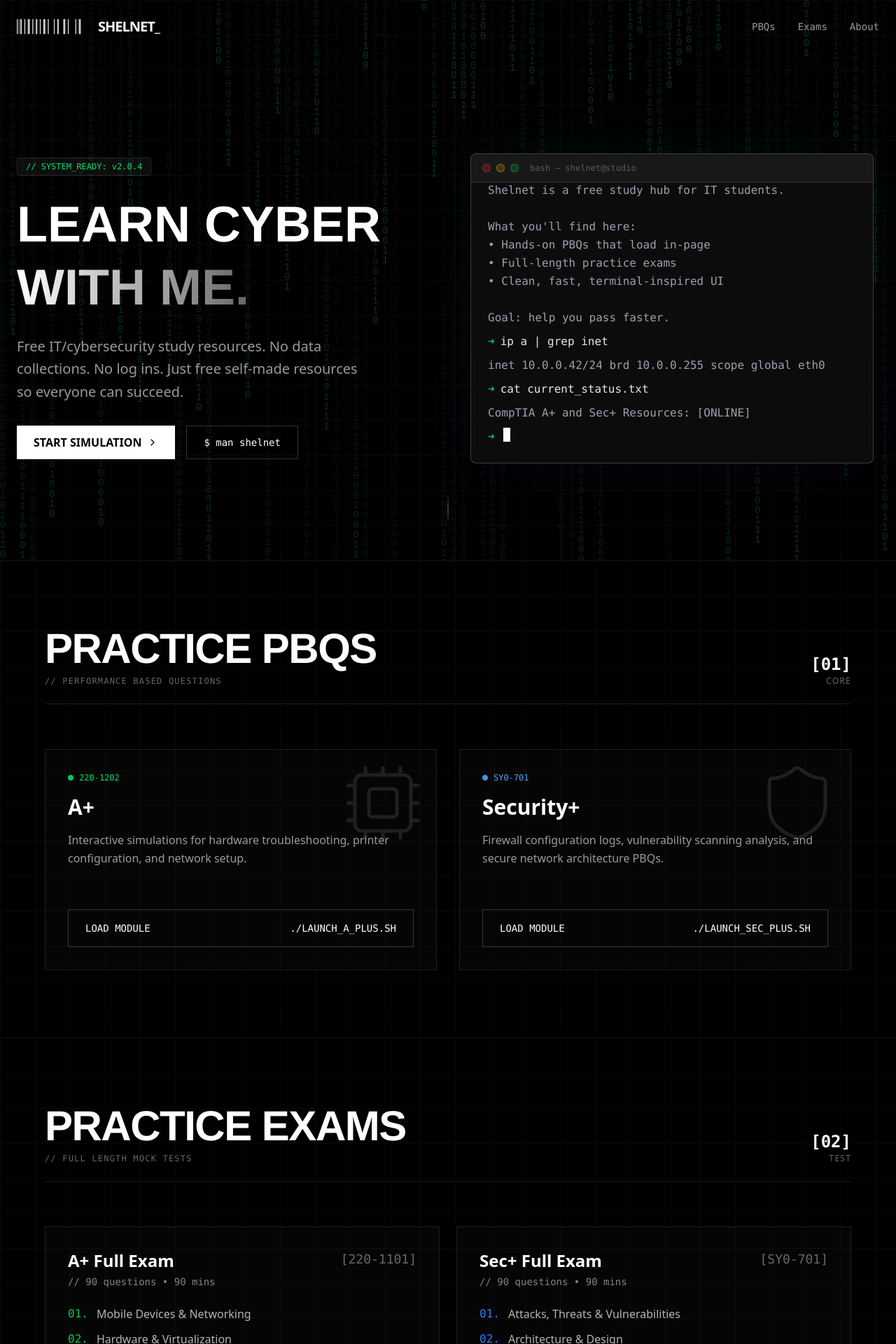
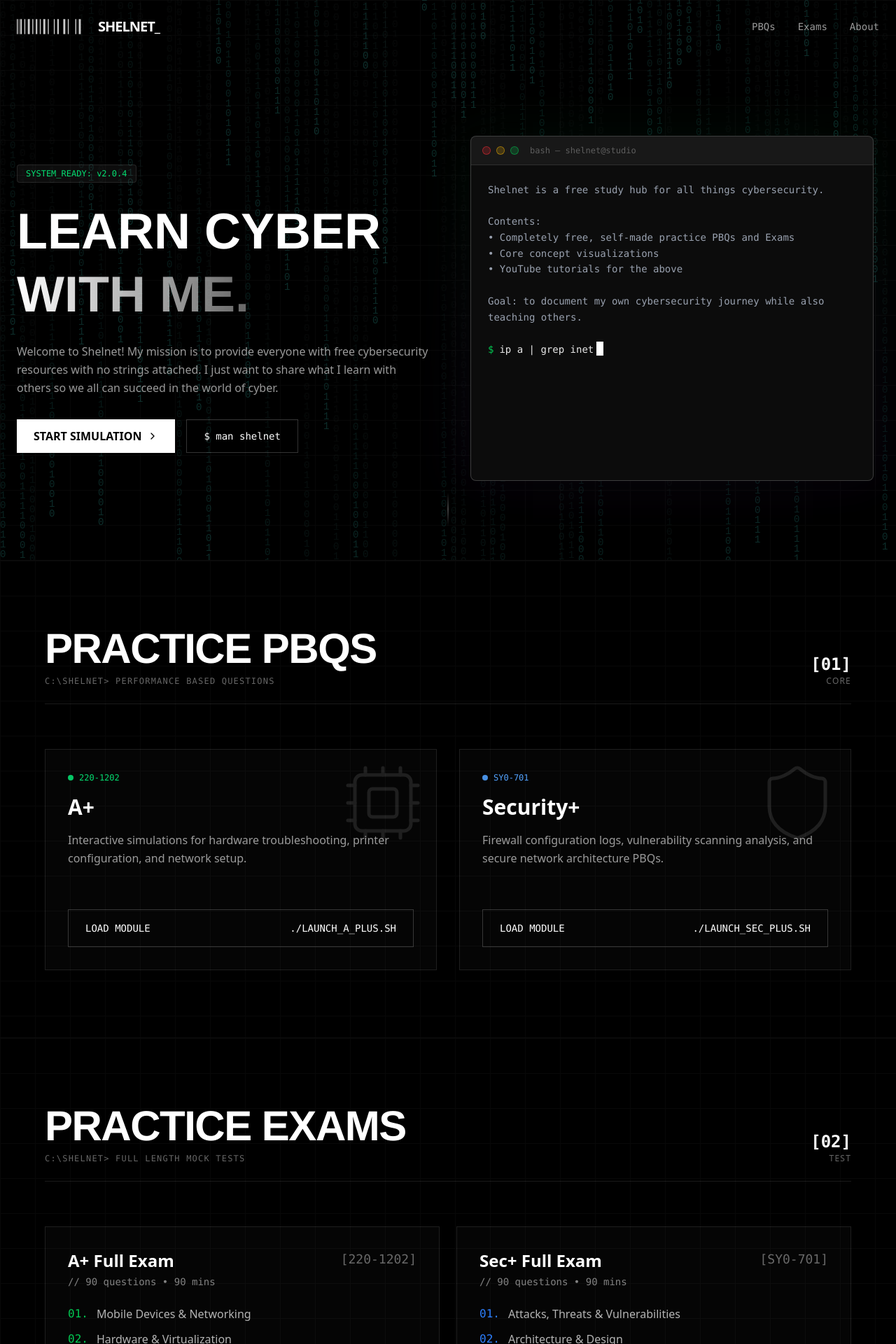
Before and after one commit to lui-gi/shelnet-site, a React (Vite) app: page / in a window 1280 px wide. Shown: the top 1920 px of the page at 70% size. Built offline with nearby package versions, Linux system fonts and the light colour scheme.

Commit message:
updated UI/terminalComponent
note: left off at socials; change linkedin and mail

```diff
--- a/src/App.jsx
+++ b/src/App.jsx
@@ -108,94 +108,88 @@ const BinaryRain = () => {
 
 /* --- TERMINAL COMPONENT --- */
 
+/* --- TERMINAL COMPONENT --- */
+
 const TerminalComponent = () => {
-  const [lines, setLines] = useState([]);
-  const [currentCmd, setCurrentCmd] = useState('');
+  const [typedCmd, setTypedCmd] = useState('');
+  const [output, setOutput] = useState(null); // null = hidden, string = visible
   const [showCursor, setShowCursor] = useState(true);
-  const terminalRef = useRef(null);
 
-  const introText = `Shelnet is a free study hub for IT students.
+  // Refs for managing the loop safely
+  const isMounted = useRef(true);
 
-What you'll find here:
-• Hands-on PBQs that load in-page
-• Full-length practice exams
-• Clean, fast, terminal-inspired UI
+  const introText = `Shelnet is a free study hub for all things cybersecurity.
 
-Goal: help you pass faster.`;
+Contents:
+• Completely free, self-made practice PBQs and Exams
+• Core concept visualizations
+• YouTube tutorials for the above
+
+Goal: to document my own cybersecurity journey while also teaching others.`;
 
   const commands = [
-    { cmd: 'whoami', out: 'shelnet_guest' },
+    { cmd: 'whoami', out: 'shelnet' },
     { cmd: 'ip a | grep inet', out: 'inet 10.0.0.42/24 brd 10.0.0.255 scope global eth0' },
-    { cmd: 'cat current_status.txt', out: 'CompTIA A+ and Sec+ Resources: [ONLINE]' },
-    { cmd: 'echo "Ready to study?"', out: 'Ready.' }
+    { cmd: 'cat current_status.txt', out: 'Rolling out Security+ PBQs.' },
+    { cmd: 'ls', out: 'PBQS     Exams     About     contact.pcap' }
   ];
 
+  // Helper for delays
+  const delay = (ms) => new Promise(r => setTimeout(r, ms));
+
   useEffect(() => {
-    let isMounted = true;
+    isMounted.current = true;
+
+    const runTerminalLoop = async () => {
       let cmdIndex = 0;
-    let charIndex = 0;
-    let phase = 'intro'; // intro, type, process, output, wait
 
-    const runTerminal = async () => {
-      // 1. Show Intro
-      if (phase === 'intro') {
-        setLines([{ type: 'output', text: introText }]);
-        await new Promise(r => setTimeout(r, 1000));
-        phase = 'type';
+      while (isMounted.current) {
+        const current = commands[cmdIndex];
+
+        // --- STEP 1: RESET ---
+        // Clear previous command and output, leaving only Intro
+        setTypedCmd('');
+        setOutput(null);
+        await delay(800); // Pause before starting next command
+
+        // --- STEP 2: TYPE COMMAND ---
+        if (!isMounted.current) return;
+        for (let i = 0; i <= current.cmd.length; i++) {
+          if (!isMounted.current) return;
+          setTypedCmd(current.cmd.slice(0, i));
+          // Typing speed variation
+          await delay(50 + Math.random() * 40);
         }
 
-      while (isMounted) {
-        if (phase === 'type') {
-          const targetCmd = commands[cmdIndex].cmd;
-          if (charIndex < targetCmd.length) {
-            setCurrentCmd(targetCmd.slice(0, charIndex + 1));
-            charIndex++;
-            await new Promise(r => setTimeout(r, 50 + Math.random() * 50));
-          } else {
-            phase = 'process';
-            await new Promise(r => setTimeout(r, 300));
-          }
-        }
-        else if (phase === 'process') {
-          setLines(prev => [...prev, { type: 'command', text: commands[cmdIndex].cmd }]);
-          setCurrentCmd('');
-          charIndex = 0;
-          phase = 'output';
-        }
-        else if (phase === 'output') {
-          setLines(prev => [...prev, { type: 'output', text: commands[cmdIndex].out }]);
-          phase = 'wait';
+        // --- STEP 3: PROCESS DELAY ---
+        await delay(400); // Slight pause after typing before enter is "hit"
+
+        // --- STEP 4: SHOW OUTPUT ---
+        if (!isMounted.current) return;
+        setOutput(current.out);
+
+        // --- STEP 5: READ DELAY ---
+        // Wait for user to read the output before clearing
+        await delay(2500);
+
+        // --- STEP 6: LOOP INCREMENT ---
         cmdIndex = (cmdIndex + 1) % commands.length;
-          await new Promise(r => setTimeout(r, 2000));
-          if(cmdIndex === 0) {
-             // Clear screen occasionally
-             setLines([{ type: 'output', text: introText }]);
-          }
-          phase = 'type';
-        }
       }
     };
 
-    runTerminal();
-    return () => { isMounted = false; };
+    runTerminalLoop();
+
+    return () => { isMounted.current = false; };
   }, []);
 
-  // Blink cursor
+  // Blinking cursor effect
   useEffect(() => {
     const interval = setInterval(() => setShowCursor(prev => !prev), 500);
     return () => clearInterval(interval);
   }, []);
 
-  // Auto scroll
-  useEffect(() => {
-    if (terminalRef.current) {
-      terminalRef.current.scrollTop = terminalRef.current.scrollHeight;
-    }
-  }, [lines, currentCmd]);
-
   return (
-    <div className="w-full max-w-xl mx-auto font-mono text-sm md:text-base leading-relaxed bg-[#0c0c0c] border border-white/20 rounded-lg shadow-2xl overflow-hidden relative z-20">
-      {/* Terminal Bar */}
+    <div className="w-full max-w-xl mx-auto font-mono text-xs md:text-sm leading-relaxed bg-[#0c0c0c] border border-white/20 rounded-lg shadow-2xl overflow-hidden relative z-20">      {/* Terminal Bar */}
       <div className="flex items-center gap-2 px-4 py-3 bg-white/5 border-b border-white/10">
         <div className="w-3 h-3 rounded-full bg-red-500/20 border border-red-500/50"></div>
         <div className="w-3 h-3 rounded-full bg-yellow-500/20 border border-yellow-500/50"></div>
@@ -204,24 +198,39 @@ Goal: help you pass faster.`;
       </div>
 
       {/* Terminal Body */}
-      <div ref={terminalRef} className="h-[300px] md:h-[400px] overflow-y-auto p-4 md:p-6 text-gray-300 font-mono">
-        {lines.map((line, i) => (
-          <div key={i} className="mb-2 whitespace-pre-wrap">
-            {line.type === 'command' ? (
-              <div className="flex">
-                <span className="text-green-500 mr-2">➜</span>
-                <span className="text-white/90">{line.text}</span>
+      <div className="h-[350px] md:h-[450px] overflow-y-auto p-4 md:p-6 text-gray-300 font-mono">
+
+        {/* 1. Static Intro Text (Always visible) */}
+        <div className="mb-6 whitespace-pre-wrap text-gray-400">
+          {introText}
         </div>
-            ) : (
-              <div className="text-gray-400">{line.text}</div>
+
+        {/* 2. Dynamic Command Line */}
+        <div className="flex flex-wrap">
+          <span className="text-green-500 mr-2 shrink-0">$</span>
+          <span className="text-white/90 break-all">{typedCmd}</span>
+
+          {/* Cursor: Only show if output isn't displayed yet (mimics typing active) */}
+          {!output && (
+            <span className={`${showCursor ? 'opacity-100' : 'opacity-0'} w-2.5 h-5 bg-white ml-1 block`}></span>
           )}
         </div>
-        ))}
-        <div className="flex">
-          <span className="text-green-500 mr-2">➜</span>
-          <span className="text-white/90">{currentCmd}</span>
+
+        {/* 3. Output Section */}
+        {output && (
+          <div className="mt-2 text-gray-400 whitespace-pre-wrap animate-in fade-in duration-300">
+            {output}
+          </div>
+        )}
+
+        {/* Empty prompt shown after output to mimic terminal waiting state */}
+        {output && (
+           <div className="flex mt-2">
+            <span className="text-green-500 mr-2">$</span>
             <span className={`${showCursor ? 'opacity-100' : 'opacity-0'} w-2.5 h-5 bg-white ml-1 block`}></span>
            </div>
+        )}
+
       </div>
     </div>
   );
@@ -286,7 +295,7 @@ export default function App() {
           {/* Left Content */}
           <div>
              <div className="mb-6 inline-block px-3 py-1 bg-white/5 border border-white/10 rounded text-xs font-mono text-green-400">
-               // SYSTEM_READY: v2.0.4
+               SYSTEM_READY: v2.0.4
              </div>
              <h1 className="text-5xl md:text-7xl font-bold leading-tight mb-6" style={{ fontFamily: 'Helvetica Neue, sans-serif' }}>
                LEARN CYBER<br />
@@ -294,8 +303,8 @@ export default function App() {
                  WITH ME.
                </span>
              </h1>
-             <p className="text-white/60 text-lg md:text-xl max-w-lg leading-relaxed mb-8">
-               Free IT/cybersecurity study resources. No data collections. No log ins. Just free self-made resources so everyone can succeed.
+             <p className="text-white/60 text-base md:text-base max-w-base leading-relaxed mb-8">
+               Welcome to Shelnet! My mission is to provide everyone with free cybersecurity resources with no strings attached. I just want to share what I learn with others so we all can succeed in the world of cyber.
              </p>
              <div className="flex flex-wrap gap-4">
                <a href="#pbqs" className="group px-6 py-3 bg-white text-black font-bold flex items-center gap-2 hover:bg-gray-200 transition-colors">
@@ -324,7 +333,7 @@ export default function App() {
       <section id="pbqs" className="py-24 px-6 relative bg-black border-t border-white/5">
         <GridBackground />
         <div className="max-w-6xl mx-auto relative z-10">
-          <BrutalHeader title="PRACTICE PBQS" subtitle="// PERFORMANCE BASED QUESTIONS" counter="01" id="CORE" />
+          <BrutalHeader title="PRACTICE PBQS" subtitle="C:\Shelnet>  PERFORMANCE BASED QUESTIONS" counter="01" id="CORE" />
 
           <div className="grid md:grid-cols-2 gap-8">
             {/* A+ Card */}
@@ -376,7 +385,7 @@ export default function App() {
       <section id="exams" className="py-24 px-6 relative bg-black border-t border-white/5">
         <GridBackground />
         <div className="max-w-6xl mx-auto relative z-10">
-          <BrutalHeader title="PRACTICE EXAMS" subtitle="// FULL LENGTH MOCK TESTS" counter="02" id="TEST" />
+          <BrutalHeader title="PRACTICE EXAMS" subtitle="C:\Shelnet> FULL LENGTH MOCK TESTS" counter="02" id="TEST" />
 
           {/* Using the layout from "Get Involved" (two columns with terminal accent) */}
           <div className="grid lg:grid-cols-2 gap-6">
@@ -389,7 +398,7 @@ export default function App() {
                       <h3 className="text-2xl font-bold text-white mb-1">A+ Full Exam</h3>
                       <div className="text-sm text-white/50 font-mono">// 90 questions • 90 mins</div>
                     </div>
-                    <div className="text-lg font-mono text-white/40">[220-1101]</div>
+                    <div className="text-lg font-mono text-white/40">[220-1202]</div>
                   </div>
                   <div className="space-y-3 mb-8">
                     <div className="flex items-center space-x-3 text-white/70">
@@ -461,14 +470,15 @@ export default function App() {
       <section id="about" className="py-24 px-6 relative bg-black border-t border-white/5">
         <GridBackground />
         <div className="max-w-5xl mx-auto relative z-10">
-          <BrutalHeader title="ABOUT SHELNET" subtitle="// MANIFESTO" counter="03" id="INFO" />
+          <BrutalHeader title="ABOUT SHELNET" subtitle="C:\Shelnet> MISSION STATEMENT" counter="03" id="INFO" />
 
           <div className="border border-white/10 bg-white/[0.02] p-8 md:p-12">
             <div className="grid md:grid-cols-[1fr_200px] gap-12 items-start">
                <div className="space-y-6 text-lg text-white/80 font-light leading-relaxed">
                  <p>
-                   Built by an IT educator for students who are tired of bloated, ad-ridden study sites.
-                   Shelnet focuses on <span className="text-white font-bold">speed, simplicity, and simulation</span>.
+                   The site was created to host all of my self-made study resources so other students like me can succeed in the world of cyber.
+
+                   Shelnet focuses on <span className="text-white font-bold">fill</span>.
                  </p>
                  <p>
                    Most "free" resources require email signups or hide the best content behind paywalls.
@@ -520,7 +530,7 @@ export default function App() {
       {/* CONNECT / FOOTER */}
       <section id="connect" className="py-24 px-6 relative bg-black border-t border-white/5">
         <div className="max-w-6xl mx-auto relative z-10">
-           <BrutalHeader title="GET INVOLVED" subtitle="// COMMUNITY CHANNELS" counter="04" id="SOCIAL" />
+           <BrutalHeader title="GET INVOLVED" subtitle="C:\Shelnet> SOCIALS" counter="04" id="SOCIAL" />
 
            <div className="grid md:grid-cols-3 gap-4">
               {/* YouTube */}
@@ -529,7 +539,7 @@ export default function App() {
                     <Youtube className="text-white" />
                  </div>
                  <h4 className="text-xl font-bold mb-2">YouTube</h4>
-                 <p className="text-white/50 text-sm mb-4">Video walkthroughs of every PBQ.</p>
+                 <p className="text-white/50 text-sm mb-4">Video explanations of PBQs and visualizations.</p>
                  <div className="text-xs font-mono text-red-400 group-hover:underline">SUBSCRIBE & COMMENT &rarr;</div>
               </a>
 
```
Lines whose indentation alone changed are shown as unchanged.
